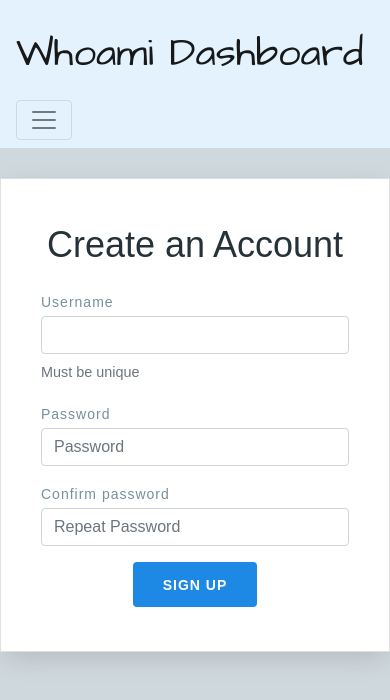
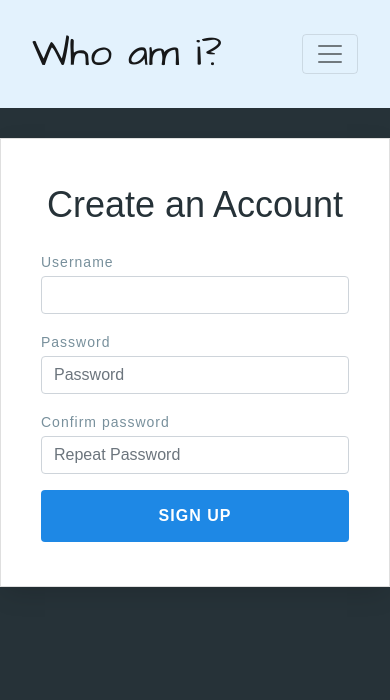
Before and after one commit to mcooper7649/Feathr_Technical_Exam_Python, a Flask app: page /signup/ in a window 390 px wide. Shown: the top 700 px of the page. Run offline with Flask 2, Linux system fonts and the light colour scheme; some libraries are stand-ins or nearby versions.

Commit message:
changed hamburger styles and hover effects on title

```diff
--- a/whoami/static/css/style.css
+++ b/whoami/static/css/style.css
@@ -29,9 +29,10 @@ body {
   font-family: sans-serif;
   font-size: 18px;
   line-height: 28px;
-  color: var(--black);
-  background: var(--grey-light);
+  color: var(--primary-dark);
+  background: var(--almost-black);
 }
+
 
 /* Typography */
 .center {
@@ -191,10 +192,34 @@ input[type=submit] {
   padding: 10px;
 }
 
-.navbar-brand {
+.navbar {
+  padding: 0.5rem 2rem;
+}
+
+.navbar-toggler:hover {
+  background: var(--almost-black);
+}
+
+button:focus {
+  outline: none;
+}
+
+
+.title {
+  font-family: 'Architects Daughter', cursive;
   font-size: 40px
 }
 
-.title {
-font-family: 'Architects Daughter', cursive;
+.title:hover {
+  color: var(--primary-dark) !important;
 }
+
+.block {
+  display: block;
+  width: 100%;
+  border: none;
+  padding: 14px 28px;
+  font-size: 16px;
+  cursor: pointer;
+  text-align: center;
+}
--- a/whoami/templates/base.html
+++ b/whoami/templates/base.html
@@ -13,9 +13,9 @@
   <body>
   <nav class="navbar navbar-light" style="background-color: #e3f2fd;">
   {% if 'logged_in' in session %}
-  <a href="/me"><h1 class="navbar-brand title">Whoami Dashboard</h1></a>
+  <a href="/me"><h1 class="navbar-brand title"> Who am i?</h1></a>
   {% else %}
-  <a href="/login"><h1 class="navbar-brand title">Whoami Dashboard</h1></a>
+  <a href="/login"><h1 class="navbar-brand title"> Who am i?  </h1></a>
   {% endif %}
   <button class="navbar-toggler" type="button" data-toggle="collapse" data-target="#navbarNavAltMarkup" aria-controls="navbarNavAltMarkup" aria-expanded="false" aria-label="Toggle navigation">
     <span class="navbar-toggler-icon"></span>
--- a/whoami/templates/login.html
+++ b/whoami/templates/login.html
@@ -19,7 +19,7 @@
 
     </div>
     <div class="center">
-          <button type="submit" class="btn btn--primary">Log in</button>
+          <button type="submit" class="block btn btn--primary">Log in</button>
     </div>
 
 </form>
--- a/whoami/templates/me.html
+++ b/whoami/templates/me.html
@@ -18,6 +18,6 @@
 
     </div>
         <div>
-    <a href="/logout" class="btn btn--secondary">Log out</a>
+    <a href="/logout" class="block btn btn--secondary">Log out</a>
     </div>
 {% endblock %}
--- a/whoami/templates/signup.html
+++ b/whoami/templates/signup.html
@@ -16,7 +16,7 @@
 <div class="form-group">
   <label for="username">Username</label>
   <input type="text" class="form-control" aria-describedby="usernameHelp" name="username" id="username" required/>
-    <small id="userName" class="form-text text-muted">Must be unique</small>
+{#    <small id="userName" class="form-text text-muted">Must be unique</small>#}
 </div>
 
     <div class="form-group">
@@ -34,7 +34,7 @@
         </p>
     </div>
     <div class="center">
-          <button type="submit" class="btn btn-primary">Sign Up</button>
+          <button type="submit" class="block btn btn-primary">Sign Up</button>
     </div>
 </form>
 
```
